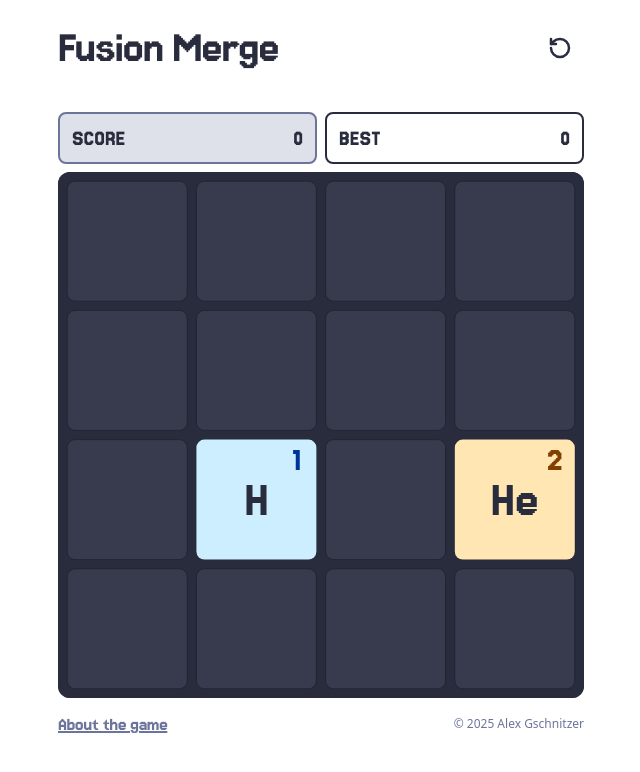
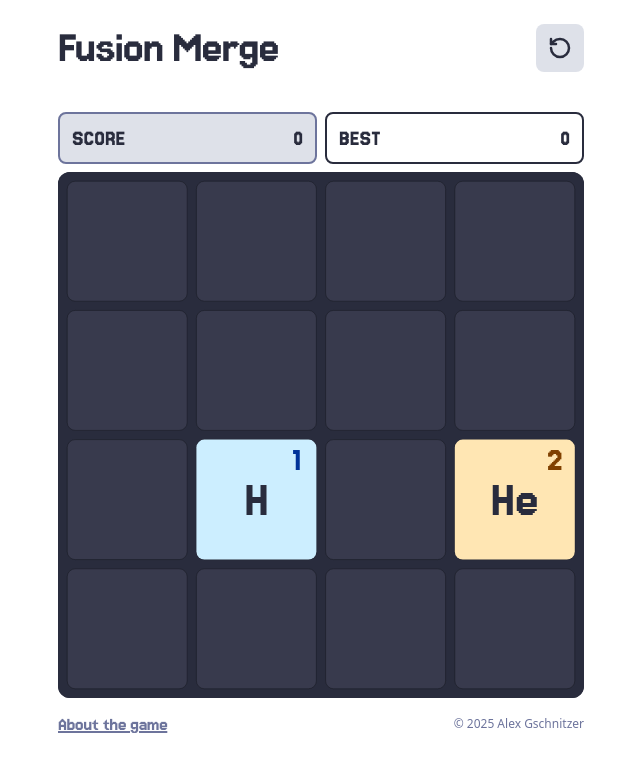
Before and after one commit to agschnitzer/fusion-merge, a SvelteKit app: page / in a window 1280 px wide. Shown: the top 772 px of the page, without its empty margins (319-959 px from the left). Built offline with nearby package versions, Linux system fonts and the light colour scheme.

Commit message:
Add new accent colour on hover of links (#8)
Add background to retry button.

```diff
--- a/src/app.css
+++ b/src/app.css
@@ -16,6 +16,7 @@
   --color-default: hsl(231, 19%, 100%);
   --color-main: hsl(231, 19%, 20%);
   --color-highlight: hsla(231, 19%, 85%, 0.7);
+  --color-accent: hsl(0, 100%, 70%);
   --color-text: hsl(231, 19%, 52%);
 
   --breakpoint-2xs: 22rem;
@@ -24,11 +25,11 @@
 
 @layer base {
   a {
-    @apply text-text underline decoration-2;
+    @apply text-text underline decoration-2 hover:text-accent;
   }
 
   button {
-    @apply p-3 text-2xl rounded-lg cursor-pointer;
+    @apply p-3 text-2xl bg-highlight rounded-lg cursor-pointer;
   }
 
   strong {
--- a/src/lib/components/elements/GameOver.svelte
+++ b/src/lib/components/elements/GameOver.svelte
@@ -9,6 +9,6 @@
   <div class="text-center">
     <h2 class="heading-1">{game.state.isGameOver ? 'Game Over' : 'Fusion Complete'}</h2>
     <p class="mb-4 heading-2">You scored {game.state.score ?? 0} points in {game.state.moveCount ?? 0} moves.</p>
-    <button onclick={game.resetGame} class="py-2 bg-main text-default">Play again</button>
+    <button onclick={game.resetGame} class="py-2 bg-main text-default hover:bg-accent">Play again</button>
   </div>
 </div>
```
